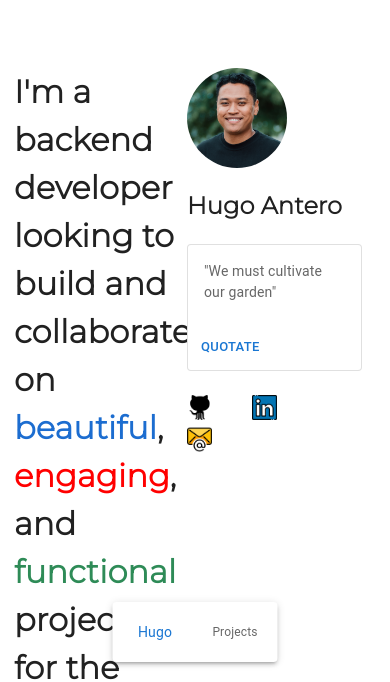
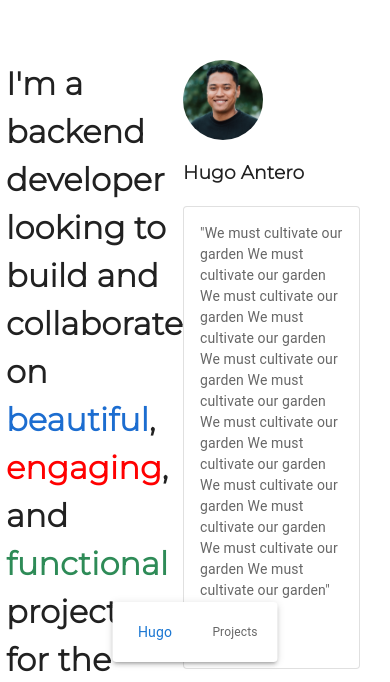
Before and after one commit to vntero/vntero-dot-com, a React (Create React App) app: page / in a window 390 px wide. Shown: the part 166-848 px from the top of the page. Built offline with nearby package versions, Linux system fonts and the light colour scheme.

Commit message:
attempts to remove card due to breakpoint view issues

```diff
--- a/src/components/About.jsx
+++ b/src/components/About.jsx
@@ -12,7 +12,8 @@ const card = (
   <React.Fragment>
     <CardContent>
       <Typography sx={{ fontSize: 14 }} color="text.secondary" gutterBottom>
-        "We must cultivate our garden"
+        "We must cultivate our garden We must cultivate our garden We must cultivate our garden We must cultivate our garden We must cultivate our garden We must cultivate our garden
+         We must cultivate our garden We must cultivate our garden We must cultivate our garden We must cultivate our garden We must cultivate our garden We must cultivate our garden"
       </Typography>
     </CardContent>
     <CardActions>
@@ -25,8 +26,9 @@ function About() {
     return (
       <Box sx={{ flexGrow: 1 }}>
         <div className="div-intro">
-            <Grid container wrap="nowrap" spacing={2}>
-                <Grid xs={6} md={6}>
+            <Box sx={{ flexGrow: 1 }}>
+                <Grid container spacing={3}>
+                    <Grid xs>
                         <h1 className='h1-no-margin'>
                           I'm a backend developer looking to build and collaborate on
                           <span className="blue"> beautiful</span>,
@@ -34,9 +36,9 @@ function About() {
                           <span className="green"> functional</span> projects for the world wide web.
                         </h1>
                     </Grid>
-                <Grid xs={6} md={6}>
-                    <Avatar alt="Hugo Antero" src="headshot.png" sx={{ width: 100, height: 100 }} />
-                    <h2>Hugo Antero</h2>
+                    <Grid xs>
+                        <Avatar alt="Hugo Antero" src="headshot.png" sx={{ width: 80, height: 80 }} />
+                        <h3>Hugo Antero</h3>
                         <Box sx={{ minWidth: 175 }}>
                           <Card variant="outlined">{card}</Card>
                         </Box><br></br>
@@ -45,6 +47,7 @@ function About() {
                         <a className='margin' href="mailto:hi@vntero.com"><img alt="email" src="email.png" height={25} width={25}/></a>
                     </Grid>
                 </Grid>
+            </Box>
         </div>
 
         <div className="div-favourite-projects">
@@ -127,9 +130,33 @@ function About() {
           </Box>
         </div>
 
+        <div className="div-intro">
+          <Box sx={{ flexGrow: 1 }}>
+            <Grid container spacing={3}>
+              <Grid xs>
+                <h1 className='h1-no-margin'>
+                  I'm a backend developer looking to build and collaborate on
+                  <span className="blue"> beautiful</span>,
+                  <span className="red"> engaging</span>, and
+                  <span className="green"> functional</span> projects for the world wide web.
+                </h1>
+              </Grid>
+              <Grid xs>
+                <div className="div-skills">
+                    <a href="https://nodejs.org/" target="_blank" rel="noreferrer"><img alt="Node" src="node.png" height={50} width={80}/></a>
+                    <a href="https://go.dev" target="_blank" rel="noreferrer"><img alt="Go" src="go.png" height={35} width={85}/></a>
+                    <a href="https://graphql.org/" target="_blank" rel="noreferrer"><img alt="AWS" src="gql.png" height={50} width={50}/></a>
+                    <a href="https://www.mongodb.com/" target="_blank" rel="noreferrer"><img alt="MongoDB" src="mongo.png" height={70} width={60}/></a>
+                    <a href="https://www.postgresql.org/" target="_blank" rel="noreferrer"><img alt="PostgreSQL" src="pgsql.png" height={50} width={50}/></a>
+                    <a href="https://jestjs.io/" target="_blank" rel="noreferrer"><img alt="Jest" src="jest.png" height={50} width={50}/></a>
+                </div>
+              </Grid>
+            </Grid>
+          </Box>
+        </div>
+
         <div className="div-hard-skills">
           <h1>cards up my sleeve</h1>
-
           <Box sx={{ flexGrow: 1 }}>
             <Grid container spacing={3}>
               <Grid xs>
```
Lines whose indentation alone changed are shown as unchanged.
